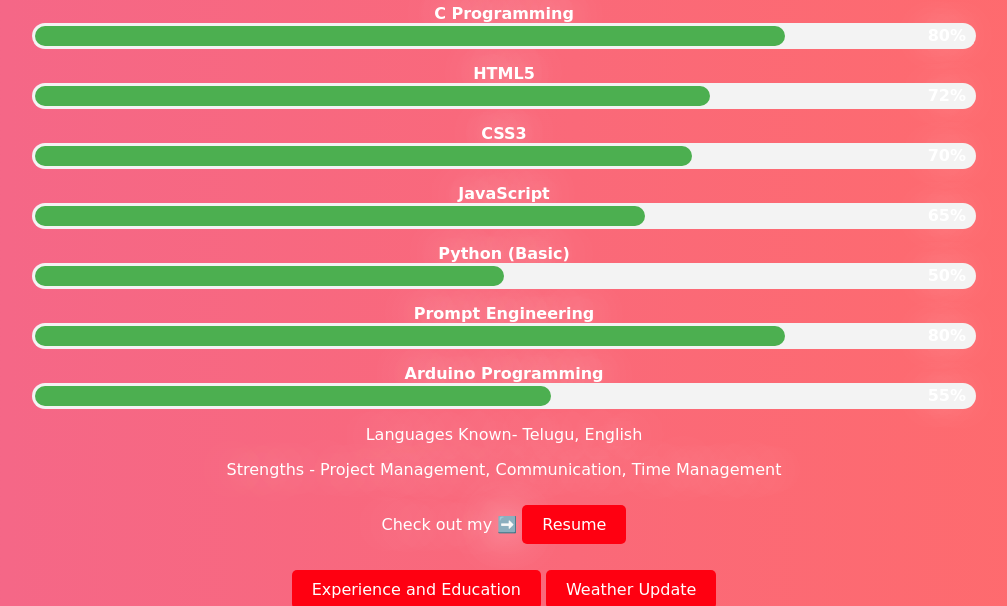
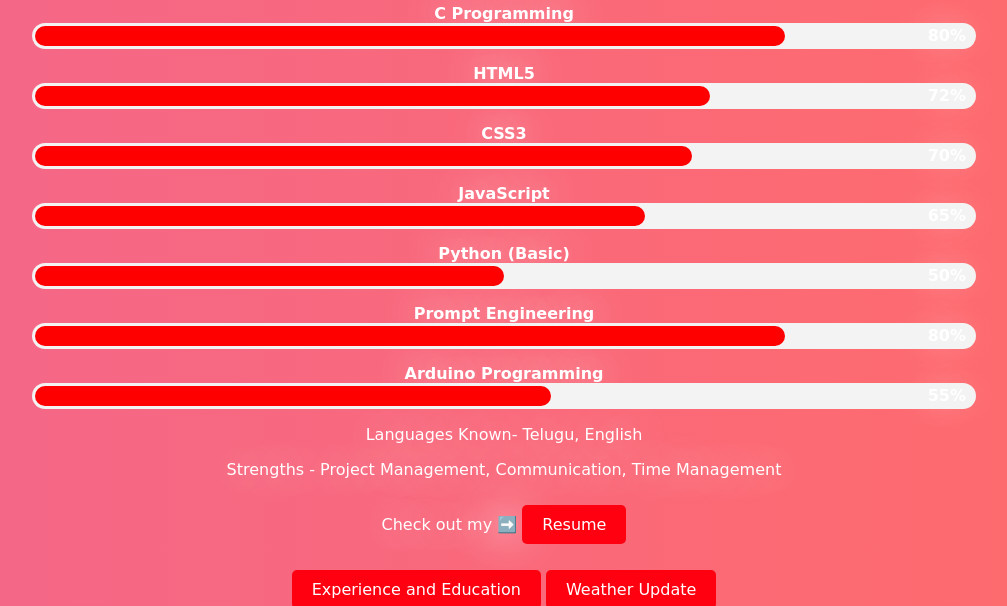
Before and after one commit to SATVIK202004/SATVIK-PORTFOLIO-, a plain HTML site: page index1.html in a window 1280 px wide. Shown: the part 720-1326 px from the top of the page, without its empty margins (136-1143 px from the left). Drawn offline with Linux system fonts and the light colour scheme.

Commit message:
Update index1.html

```diff
--- a/index1.html
+++ b/index1.html
@@ -31,7 +31,7 @@
         }
 
         .progress-bar {
-            background-color: #4caf50;
+            background-color: red;
             width: 0;
             height: 20px;
             border-radius: 10px;
```
